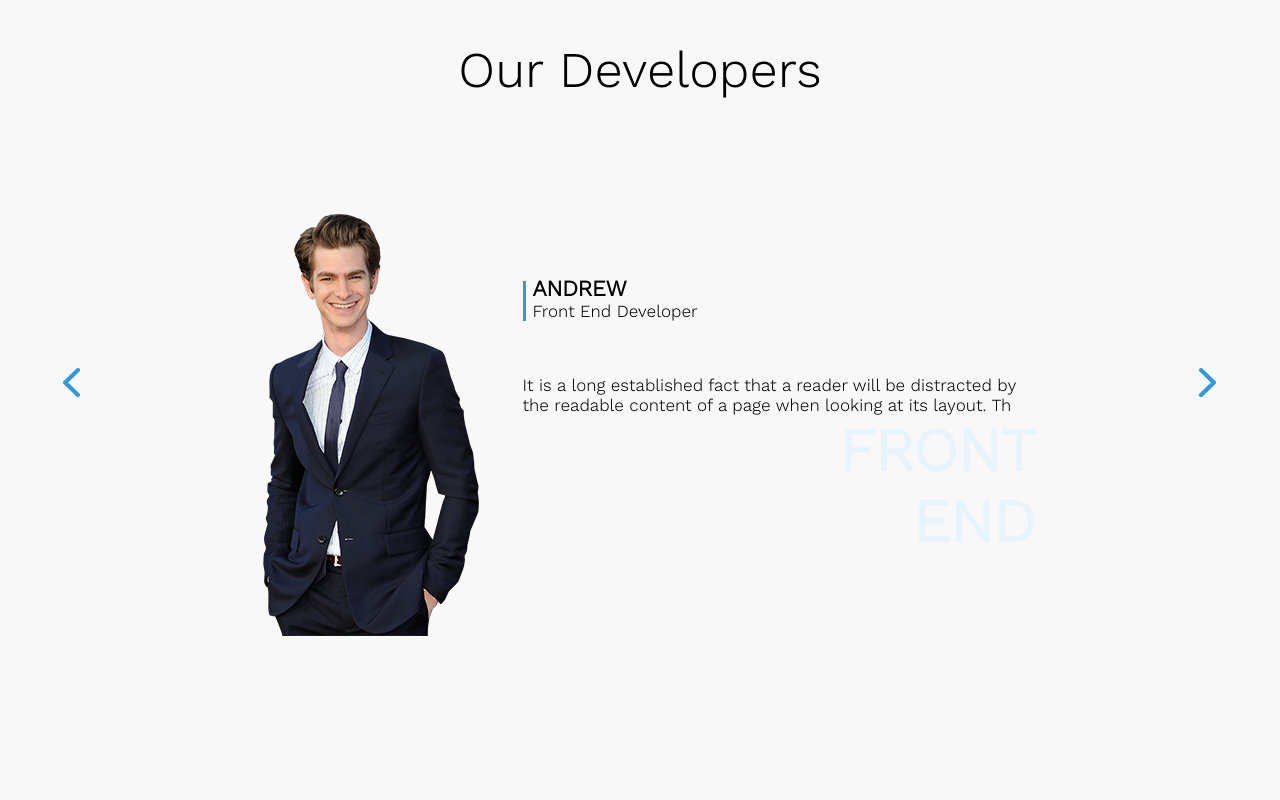
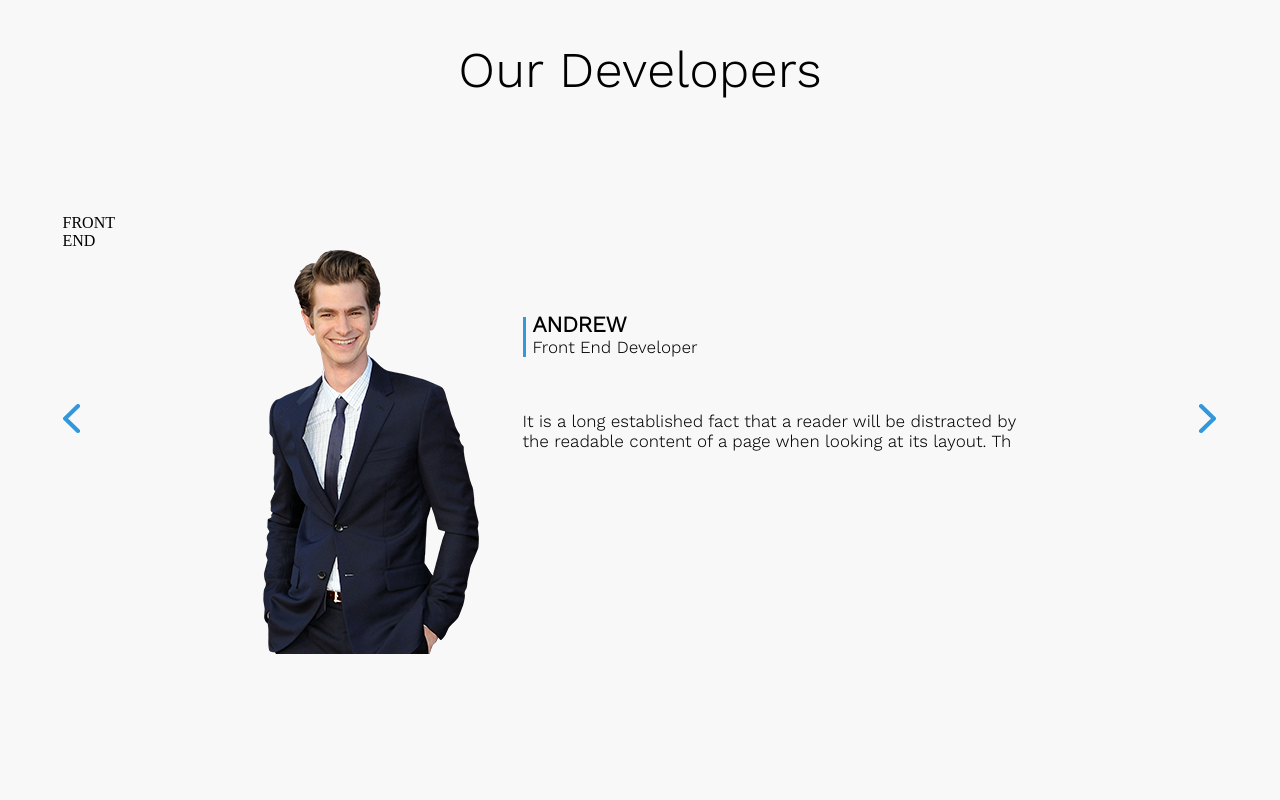
Before and after one commit to kalinkan/Developers, a plain HTML site: page index.html in a window 1280 px wide. Drawn offline with Linux system fonts and the light colour scheme.

Commit message:
Update index.html

```diff
--- a/index.html
+++ b/index.html
@@ -3,7 +3,7 @@
 	<head>
 		<meta charset="utf-8">
 		<link rel="stylesheet" type="text/css" href="./style.css">
-		<title>web site nastya</title>
+		<title>Our Developers</title>
 		<style type="text/css">
 		@font-face {
 		    font-family: Work Sans; /* Имя шрифта */
@@ -36,6 +36,8 @@
 							// example return of current slide number
 							console.log(current);
 						};
+
+						document.getElementById('FrontEnd').innerHTML = $('.FrontEnd')[current - 1].innerHTML;
 					}
 				});
 			});
@@ -47,6 +49,7 @@
 		</div>
 
 	<div id="container">
+		<div id="FrontEnd">FRONT <br> END </div>
 					<div id="slides">
 						<a href="#" class="prev"> <img src="img/back.png" alt="back"/> </a>
 						<a href="#" class="next"> <img src="img/next.png" alt="next" ></a>
@@ -66,9 +69,9 @@
 									It is a long established fact that a reader will be distracted by the readable content of a page when looking at its layout. Th
 								</span>
 								</div> <!-- закрытие text2 -->
-						<div id="right"><div class="FrontEnd">FRONT <br> END </div> </div>
+
 								</div> <!-- закрытие text -->
-							<div id="right"><div class="FrontEnd">FRONT <br> END </div> </div>
+									<div class="FrontEnd">FRONT <br> END </div>
 							</div>  <!-- закрытие slides_1 -->
 
 
```
Lines whose indentation alone changed are shown as unchanged.
